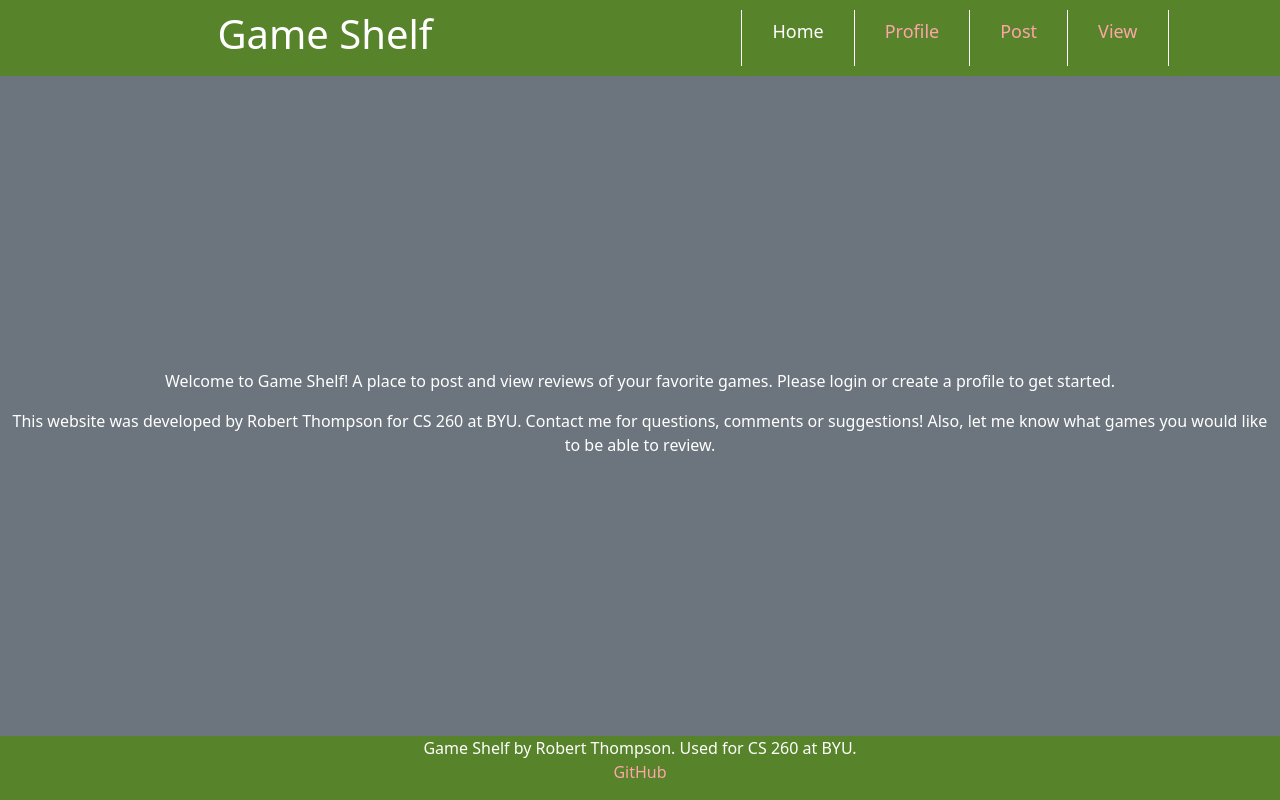
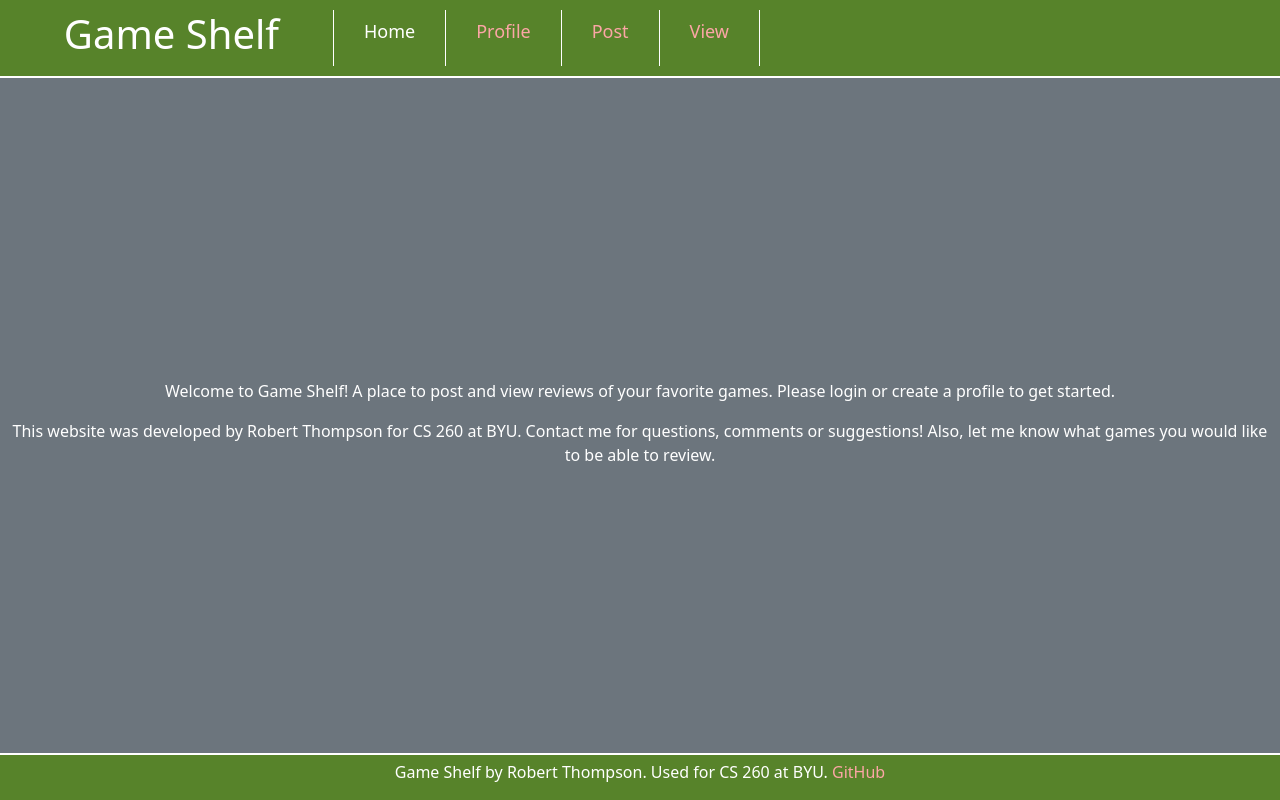
Before and after one commit to Shadowfox20/Startup, a React (Vite) app: page / in a window 1280 px wide. Built offline with nearby package versions, Linux system fonts and the light colour scheme.

Commit message:
More reactivity, makes it look decent in fullscreen

```diff
--- a/src/app.css
+++ b/src/app.css
@@ -19,6 +19,8 @@ header {
     z-index: 1;
     display: flex;
     flex-direction: row;
+    border-bottom: white 2px solid;
+
 }
 
 header h1 {
@@ -72,7 +74,8 @@ footer {
     color: white;
     text-align: center;
     margin: 0;
-    position: fixed;
+    padding-top: 5px;
+    border-top: white 2px solid;
     width: 100%;
     bottom: 0;
     position: sticky;
@@ -120,8 +123,14 @@ img {
     header {
         flex-direction: column;
     }
+}
 
+@media (min-width: 750px) {
     nav {
-        flex: 3;
+        padding-right: calc(100% - 750px);
+    }
+
+    .portrait-only {
+        display: none;
     }
 }
--- a/src/app.jsx
+++ b/src/app.jsx
@@ -50,7 +50,7 @@ export default function App() {
    <footer className="footer">
     <p>
      Game Shelf by Robert Thompson. Used for CS 260 at BYU.
-     <br />
+     <br className="portrait-only"/>
      <a href="https://github.com/Shadowfox20/Startup"> GitHub </a>
     </p>
    </footer>
```
